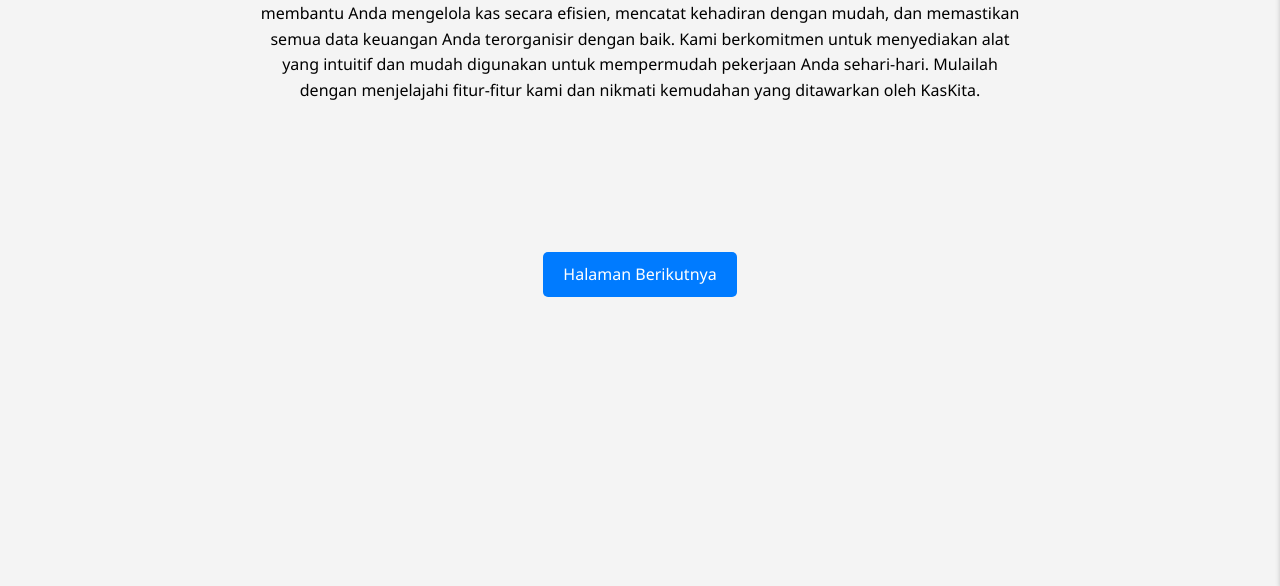
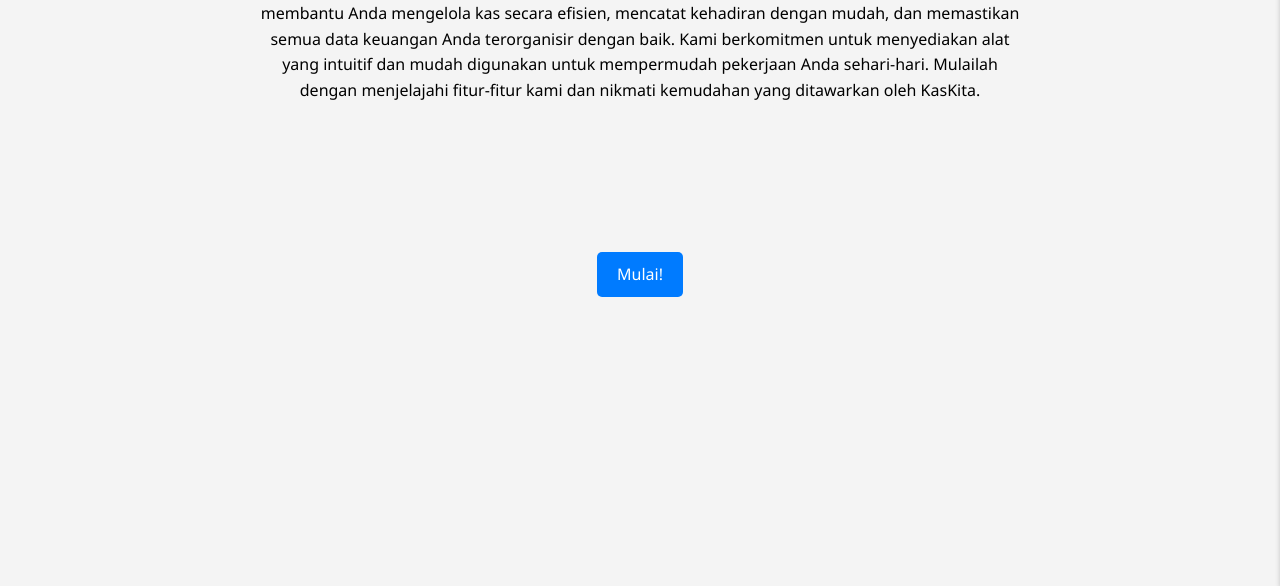
Before and after one commit to MezuEX/KasKita, a plain HTML site: page index.html in a window 1280 px wide. Shown: the part 214-800 px from the top of the page. Drawn offline with Linux system fonts and the light colour scheme.

Commit message:
Add files via upload

```diff
--- a/index.html
+++ b/index.html
@@ -267,7 +267,7 @@
         <h2>KasKita</h2>
         <p>Selamat datang di KasKita, platform modern untuk manajemen keuangan dan absensi. KasKita membantu Anda mengelola kas secara efisien, mencatat kehadiran dengan mudah, dan memastikan semua data keuangan Anda terorganisir dengan baik. Kami berkomitmen untuk menyediakan alat yang intuitif dan mudah digunakan untuk mempermudah pekerjaan Anda sehari-hari. Mulailah dengan menjelajahi fitur-fitur kami dan nikmati kemudahan yang ditawarkan oleh KasKita.</p>
     </div>
-    <a href="https://mezuex.github.io/KasKita-absen/" class="next-button">Halaman Berikutnya</a>
+    <a href="https://mezuex.github.io/KasKita-absen/" class="next-button">Mulai!</a>
 
     <script type="text/javascript" charset="utf-8">
         const sidebar = document.getElementById('sidebar');
```
